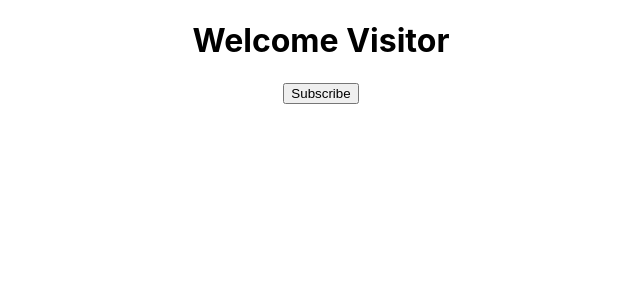
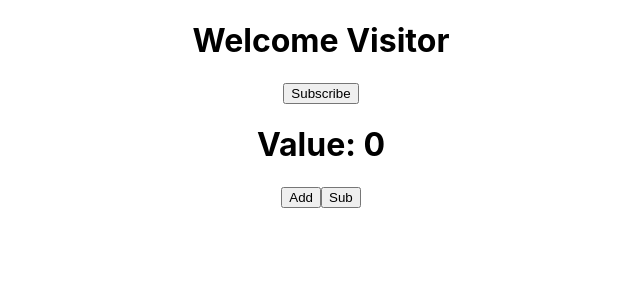
Before and after one commit to MrVictor42/ReactJS, a React (Create React App) app: page / in a window 1280 px wide. Shown: the top 300 px of the page, without its empty margins (319-959 px from the left). Built offline with nearby package versions, Linux system fonts and the light colour scheme.

Commit message:
setState

```diff
--- a/src/App.js
+++ b/src/App.js
@@ -4,11 +4,13 @@ import Greet from './components/Greet';
 import Welcome from './components/Welcome';
 import Hello from './components/Hello';
 import Message from './components/Message';
+import Counter from './components/Counter';
 
 function App() {
   	return (
     	<div className="App">
 			<Message/>
+			<Counter />
 			{/* <Greet name = 'Bruce' heroName = 'Batman'>
 				<p> This is a childern Props </p>
 			</Greet>
--- /dev/null
+++ b/src/components/Counter.js
@@ -0,0 +1,35 @@
+import React, { Component } from 'react';
+
+class Counter extends Component {
+
+    constructor () {
+        super();
+        this.state = {
+            count: 0
+        };
+    }
+
+    add() {
+        this.setState({
+            count: this.state.count + 1
+        })
+    }
+
+    sub() {
+        this.setState({
+            count: this.state.count - 1
+        });
+    }
+
+    render() {
+        return (
+            <div>
+                <h1> Value: { this.state.count } </h1>
+                <button onClick = {() => { this.add() }}> Add </button>
+                <button onClick = {() => { this.sub() }}> Sub </button>
+            </div>
+        );
+    }
+};
+
+export default Counter;
```
Also changed, not shown: 1 other file (tests, documents, lock files or other folders).
